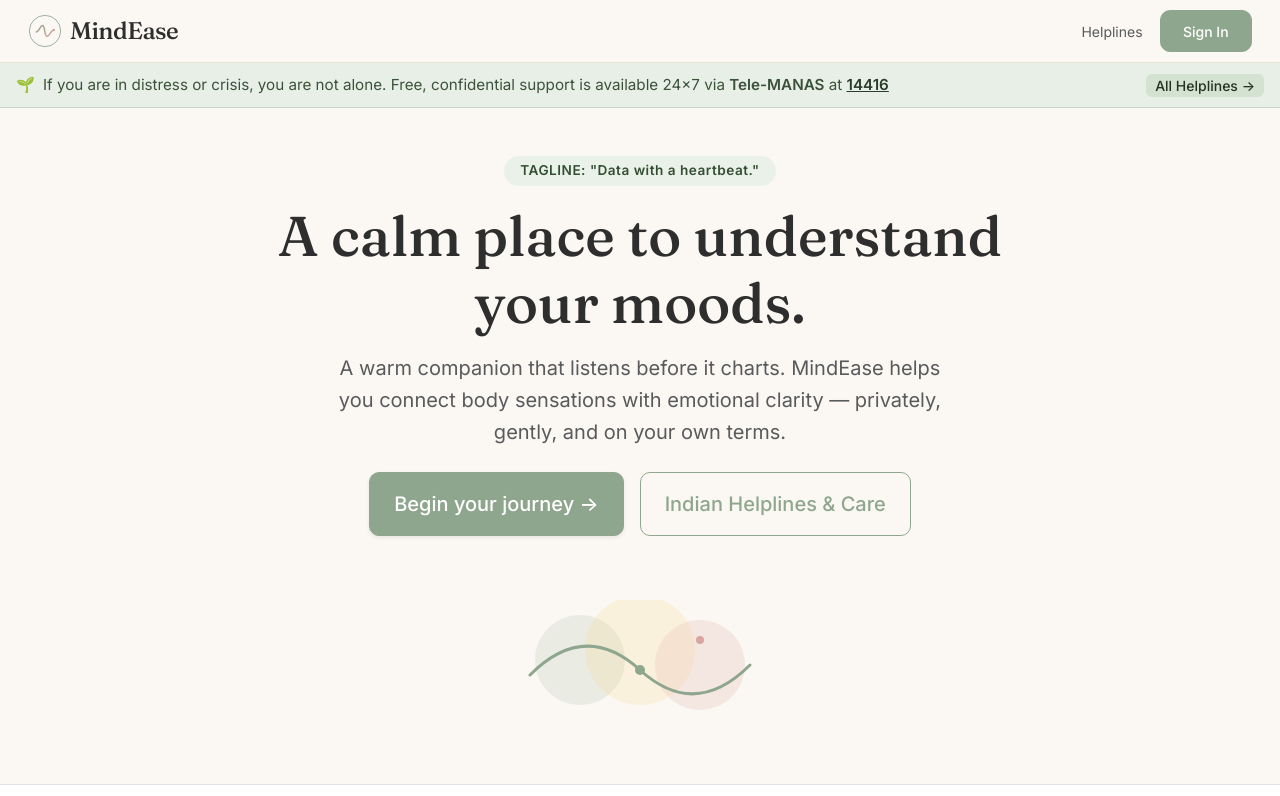
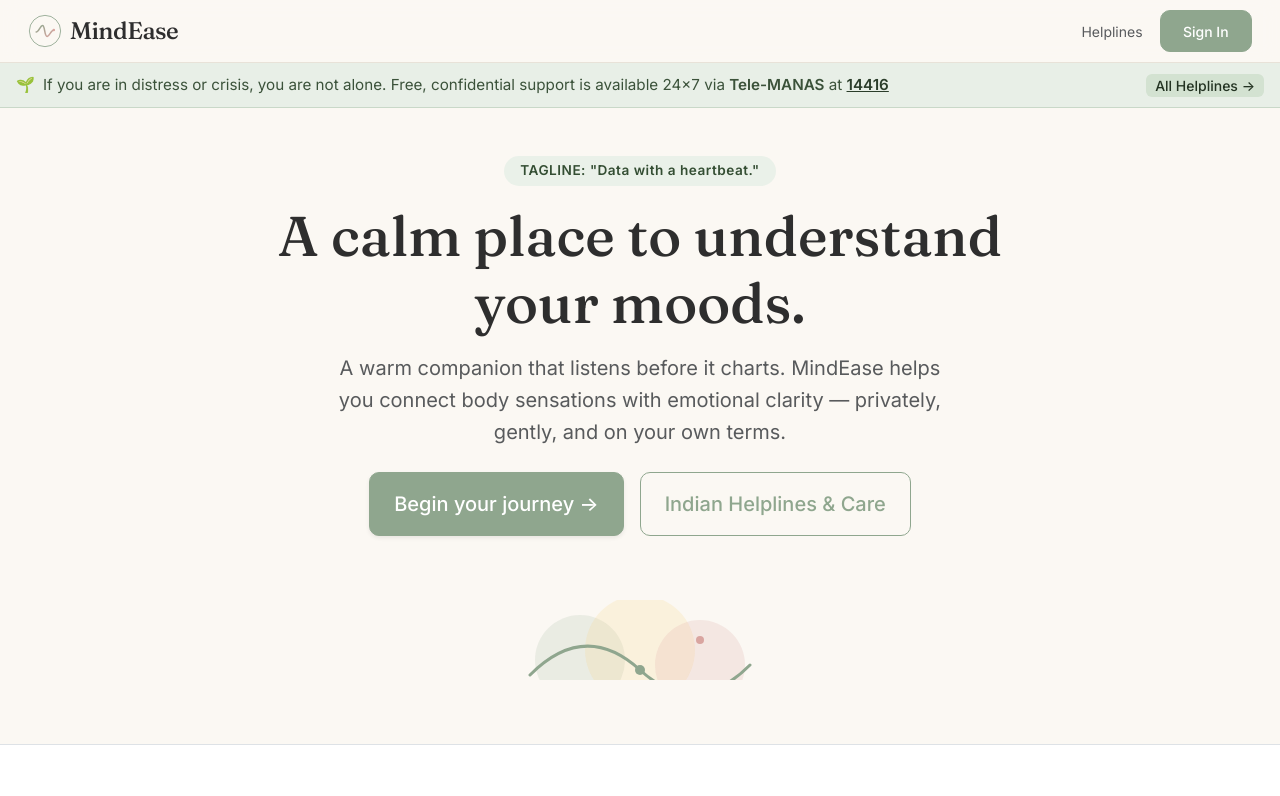
Before and after one commit to Seema-Prajapati21/mindease, a React (Vite) app in the folder mindease-frontend/: page / in a window 1280 px wide. Shown: the top 796 px of the page. Built offline with nearby package versions, Linux system fonts and the light colour scheme; no server answers.

Commit message:
Adjust SVG height in Landing.jsx
Updated SVG height for illustration in Landing page.

```diff
--- a/mindease-frontend/src/pages/Landing.jsx
+++ b/mindease-frontend/src/pages/Landing.jsx
@@ -42,7 +42,7 @@ const Landing = () => {
 
             {/* Soft minimal organic illustration */}
             <div className="py-3 d-flex justify-content-center">
-              <svg width="280" height="120" viewBox="0 0 280 120" fill="none" xmlns="http://www.w3.org/2000/svg">
+              <svg width="280" height="80" viewBox="0 0 280 80" fill="none" xmlns="http://www.w3.org/2000/svg">
                 <circle cx="80" cy="60" r="45" fill="#8FA68E" fillOpacity="0.15" />
                 <circle cx="140" cy="50" r="55" fill="#F4C95D" fillOpacity="0.15" />
                 <circle cx="200" cy="65" r="45" fill="#D9A5A0" fillOpacity="0.2" />
```
